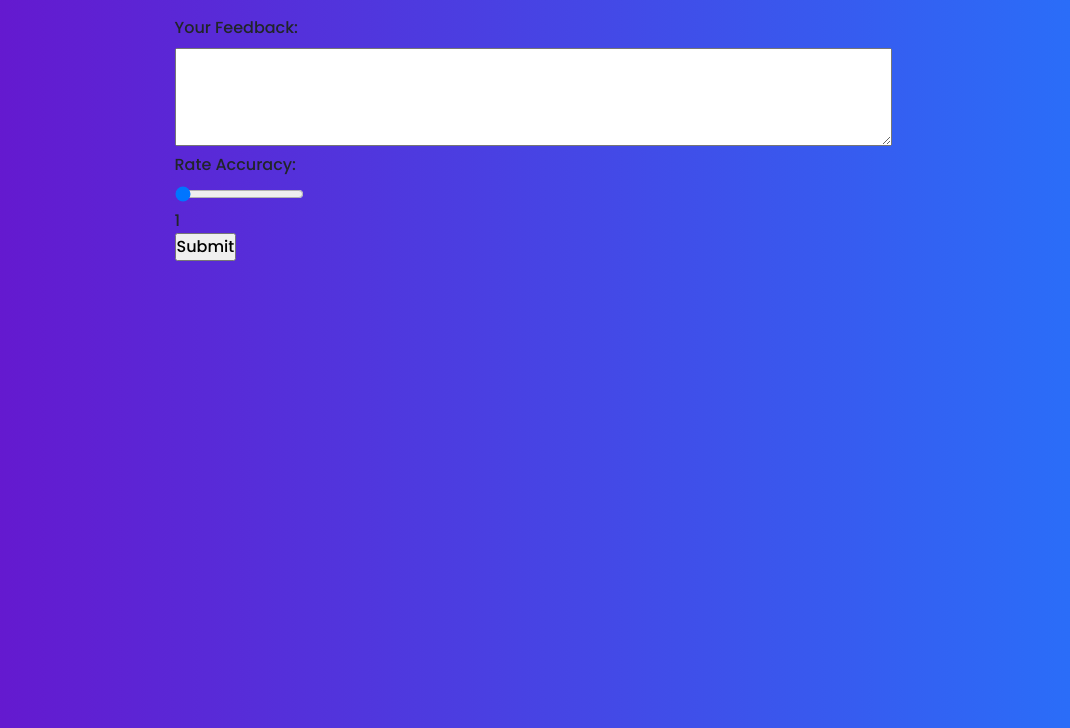
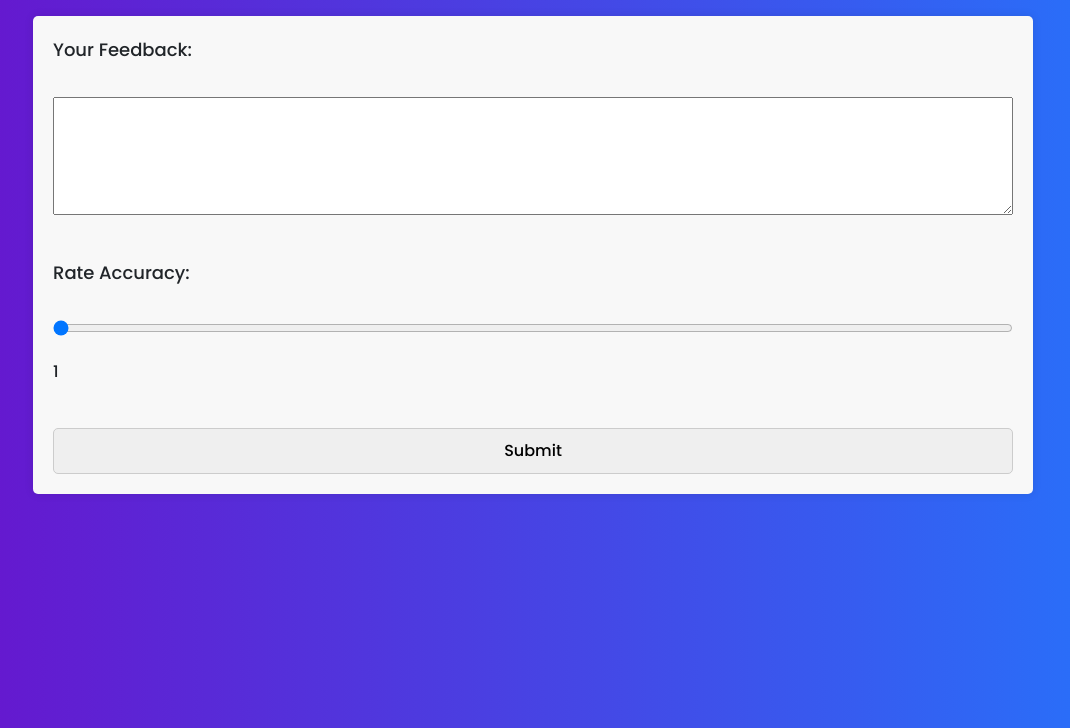
Before and after one commit to kdot-mi/PhishScope, a Flask app: page /feedback in a window 1280 px wide. Shown: the part 72-800 px from the top of the page, without its empty margins (107-1177 px from the left). Run offline with Flask 3, Linux system fonts and the light colour scheme; some libraries are stand-ins or nearby versions.

Commit message:
feedback style changes

```diff
--- a/Flask App/static/script.js
+++ b/Flask App/static/script.js
@@ -16,7 +16,3 @@ function showContent(id) {
     // Show the selected content div
     document.getElementById(id).style.display = 'block';
 }
-
-document.getElementById('rating').oninput = function() {
-    document.getElementById('ratingValue').textContent = this.value;
-}
--- a/Flask App/static/styles.css
+++ b/Flask App/static/styles.css
@@ -70,7 +70,7 @@ form p{
     font-size: 16px;
 }
 
-button[type="submit"], #url-scanner input[type="submit"]  {
+button[type="submit"], #url-scanner input[type="submit"], .container2 input[type="submit"] {
     width: 100%;
     padding: 10px;
     border-radius: 5px;
@@ -206,3 +206,46 @@ nav ul{
     border-radius: 4px;
     margin-bottom: 10px;
 }
+
+/* Feedback Page */
+.container2 {
+    width: 1000px;
+    margin: auto;
+    padding: 20px;
+    box-shadow: 0px 0px 10px rgba(0, 0, 0, 0.1);
+    background-color: #f8f8f8;
+    font-family: 'Poppins', sans-serif;
+    border-radius: 5px;
+}
+
+.container2 form {
+    display: flex;
+    flex-direction: column;
+}
+
+.container2 label {
+    font-size: 18px;
+    margin-bottom: 10px;
+}
+
+.container2 textarea {
+    padding: 10px;
+    font-size: 16px;
+    margin-bottom: 20px;
+}
+
+.container input[type="range"] {
+    cursor: pointer;
+}
+
+.container2 span {
+    font-size: 16px;
+    margin-bottom: 20px;
+}
+
+.parent{
+    display: flex;
+    justify-content: center;
+    align-items: center;
+    height: 75vh;
+}
--- a/Flask App/templates/feedback.html
+++ b/Flask App/templates/feedback.html
@@ -35,7 +35,7 @@
     </nav>
 
     <!-- Feedback Form -->
-    <div class="container">
+    <div class="container2">
         <form action="{{ url_for('feedback') }}" method="post">
             <label for="feedback">Your Feedback:</label><br>
             <textarea id="feedback" name="feedback" rows="4" cols="50"></textarea><br>
--- /dev/null
+++ b/Flask App/url_scan_results.txt
@@ -0,0 +1,4 @@
+URL: www.youtube.com
+Results: {'malicious': 0, 'suspicious': 0, 'undetected': 18, 'harmless': 74, 'timeout': 0}
+
+WHOIS: None
```
Also changed, not shown: instance/phishScope.db.
